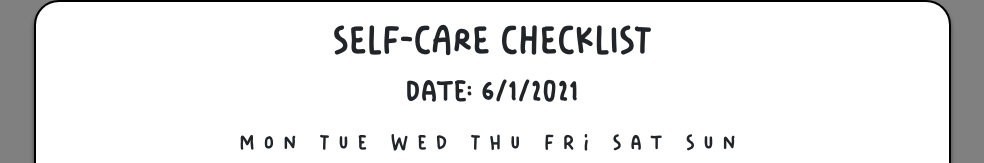
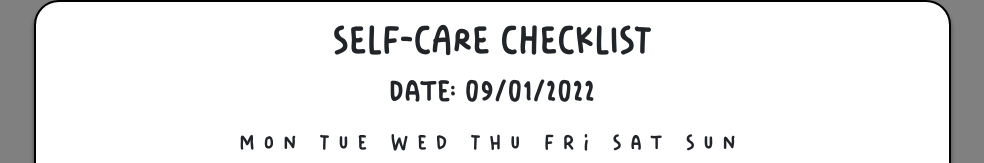
Before and after one commit to gracexuerwu/checklist-project, a React (Create React App) app: page / in a window 1280 px wide. Shown: the top 163 px of the page, without its empty margins (148-1132 px from the left). Built offline with nearby package versions, Linux system fonts and the light colour scheme.

Commit message:
getDate implemented

```diff
--- a/src/App.js
+++ b/src/App.js
@@ -2,14 +2,31 @@ import './App.css';
 import TaskColumn from './components/TaskColumn';
 import TaskTracker from './components/TaskTracker';
 import EnterTaskColumn from './components/EnterTaskColumn';
+import React from 'react';
 
 
 function App() {
+  //Date
+  let date = new Date();
+  let day = date.getDate();
+  if (day < 10) {
+    day = `0${day}`;
+  }
+  let month = (date.getMonth() + 1);
+  if (month < 10) {
+    month = `0${month}`;
+  }
+  let year = date.getFullYear();
+
+  let currentDate = day + '/' + month + '/' + year;
+  console.log(currentDate);
+
+
   return (
     <div className="App">
       <div className="Container">
         <h1>SELF-CARE CHECKLIST</h1>
-        <h2>Date: 6/1/2021</h2>
+        <h2>Date: {currentDate}</h2>
         <h3>Mon Tue Wed Thu Fri Sat Sun</h3>
         <EnterTaskColumn />
         <div className="EnterMessage">**You’ve exceeded the max. number of tasks. Avoid trying to overload yourself! :)</div>
@@ -23,7 +40,7 @@ function App() {
         <TaskTracker />
       </div>
     </div >
-  );
+  )
 }
 
 export default App;
--- a/src/components/EnterTaskColumn.js
+++ b/src/components/EnterTaskColumn.js
@@ -9,7 +9,7 @@ export default function EnterTaskColumn() {
                     <p>Enter tasks here</p>
                 </div>
                 <div className="col-1">
-                    <i class="fas fa-pencil-alt fa-lg pencilIcon"></i>
+                    <i className="fas fa-pencil-alt fa-lg pencilIcon"></i>
                 </div>
             </div>
         </div>
--- a/src/components/TaskColumn.js
+++ b/src/components/TaskColumn.js
@@ -5,14 +5,14 @@ export default function TaskColumn() {
     return (
         <div className="container">
             <div className="row">
-                <div className="col-11 align-self-start">
+                <div className="col-11">
                     <div className="TaskColumn-left">
                         <p>Meditate</p>
                     </div>
                 </div>
                 <div className="col-1">
                     <div className="TaskColumn-right">
-                        <i class="far fa-square fa-lg tickBox"></i>
+                        <i className="far fa-square fa-lg tickBox"></i>
                     </div>
                 </div>
             </div>
```
Also changed, not shown: src/library/getTime.js (added, +12 -0 lines).
